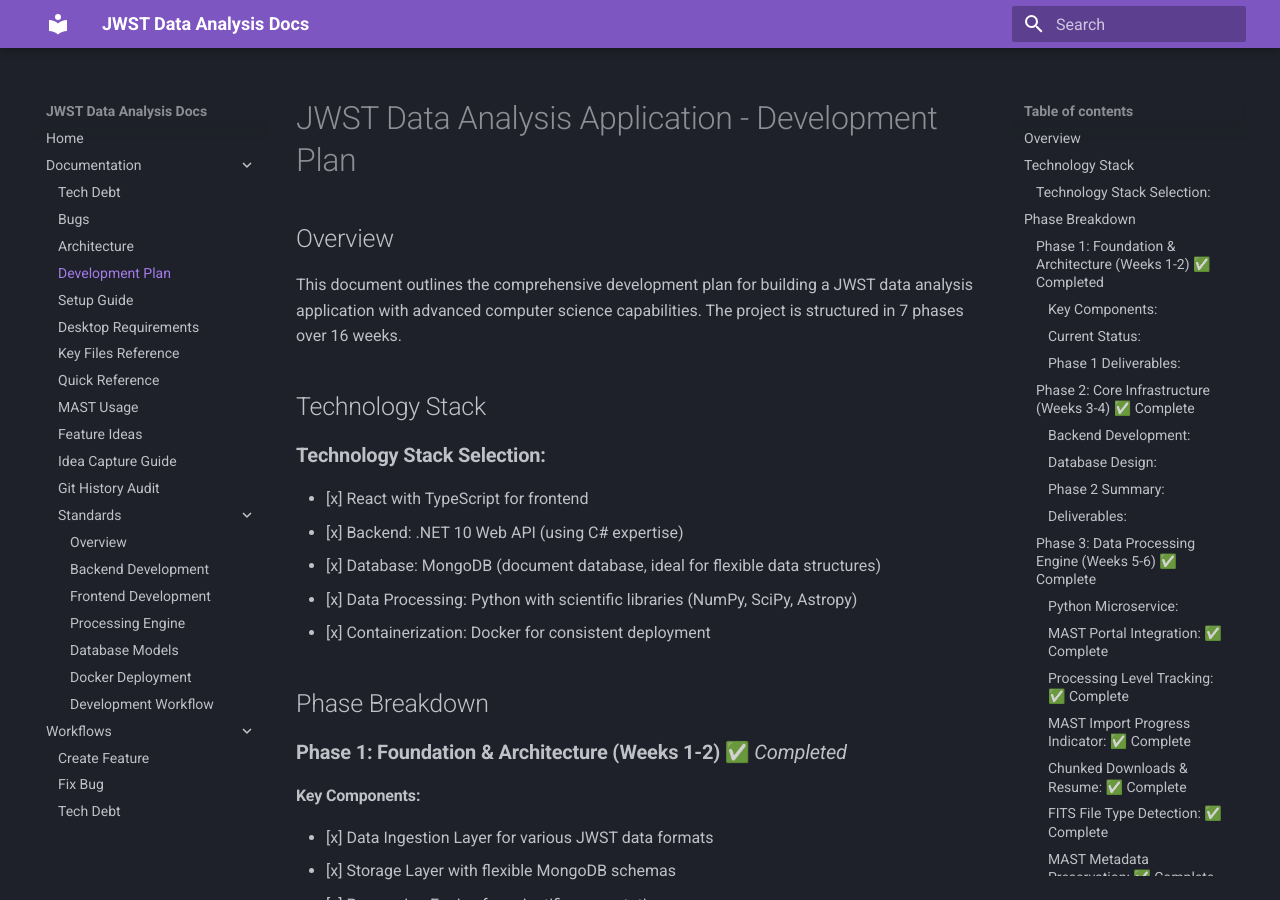
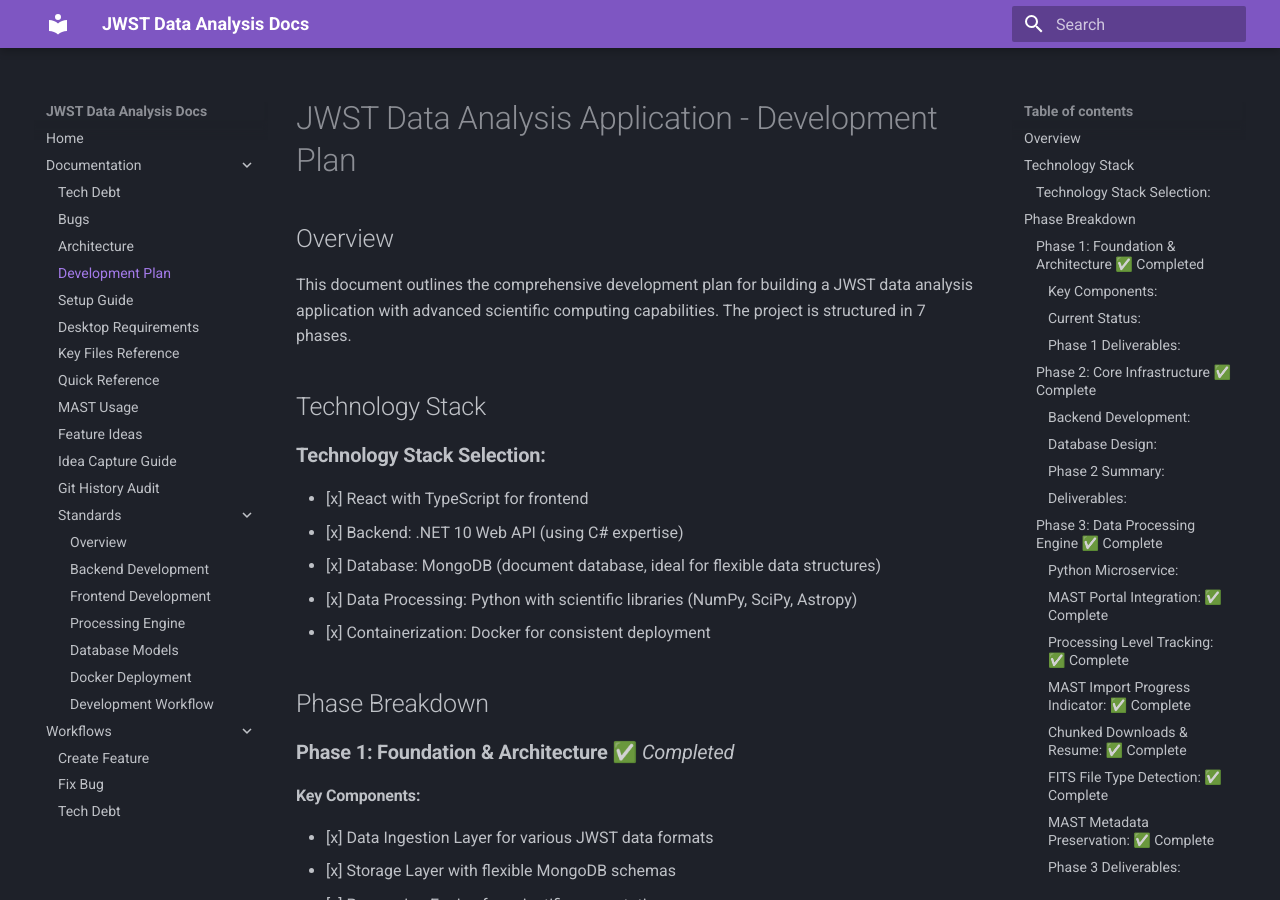
Before and after one commit to Snoww3d/jwst-data-analysis, an MkDocs documentation site: the page built from docs/development-plan.md, in a window 1280 px wide and 900 px high. Built offline with MkDocs 1.6.1 and Material for MkDocs 9.7.7, drawn with Linux system fonts in a browser that asks for light colours; some of the changed text lies outside the part shown.

Commit message:
docs: Remove fictional week estimates from development plan phases
The "Weeks 1-2", "Weeks 3-4" etc. estimates were from the original plan
and no longer reflect reality. Phases remain as useful milestones.

Co-Authored-By: Claude Opus 4.6 <noreply@anthropic.com>

```diff
--- a/docs/development-plan.md
+++ b/docs/development-plan.md
@@ -2,7 +2,7 @@
 
 ## Overview
 
-This document outlines the comprehensive development plan for building a JWST data analysis application with advanced computer science capabilities. The project is structured in 7 phases over 16 weeks.
+This document outlines the comprehensive development plan for building a JWST data analysis application with advanced scientific computing capabilities. The project is structured in 7 phases.
 
 ## Technology Stack
 
@@ -16,7 +16,7 @@ This document outlines the comprehensive development plan for building a JWST da
 
 ## Phase Breakdown
 
-### **Phase 1: Foundation & Architecture (Weeks 1-2)** ✅ *Completed*
+### **Phase 1: Foundation & Architecture** ✅ *Completed*
 
 #### **Key Components:**
 
@@ -53,7 +53,7 @@ This document outlines the comprehensive development plan for building a JWST da
 
 ---
 
-### **Phase 2: Core Infrastructure (Weeks 3-4)** ✅ *Complete*
+### **Phase 2: Core Infrastructure** ✅ *Complete*
 
 #### **Backend Development:**
 
@@ -98,7 +98,7 @@ This document outlines the comprehensive development plan for building a JWST da
 
 ---
 
-### **Phase 3: Data Processing Engine (Weeks 5-6)** ✅ *Complete*
+### **Phase 3: Data Processing Engine** ✅ *Complete*
 
 #### **Python Microservice:**
 
@@ -174,7 +174,7 @@ This document outlines the comprehensive development plan for building a JWST da
 
 ---
 
-### **Phase 4: Frontend & FITS Viewer Features (Weeks 7-10)** 🔄 *In Progress*
+### **Phase 4: Frontend & FITS Viewer Features** 🔄 *In Progress*
 
 Complete React frontend application with advanced FITS visualization capabilities inspired by OpenFITS and similar tools.
 
@@ -294,7 +294,7 @@ These are the top 3 additions that most compress the distance to DS9/Jdaviz-leve
 
 ---
 
-### **Phase 5: Scientific Processing Algorithms (Weeks 11-12)**
+### **Phase 5: Scientific Processing Algorithms**
 
 Backend processing capabilities for scientific image analysis.
 
@@ -339,7 +339,7 @@ Backend processing capabilities for scientific image analysis.
 
 ---
 
-### **Phase 6: Integration & Advanced Features (Weeks 13-14)**
+### **Phase 6: Integration & Advanced Features**
 
 #### **System Integration:**
 
@@ -366,7 +366,7 @@ Backend processing capabilities for scientific image analysis.
 
 ---
 
-### **Phase 7: Testing & Deployment (Weeks 15-16)**
+### **Phase 7: Testing & Deployment**
 
 #### **Quality Assurance:**
 
```
